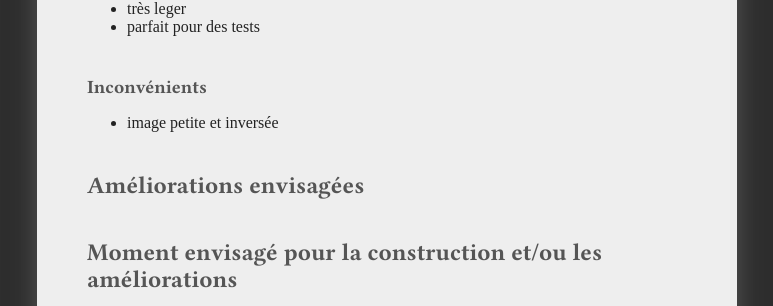
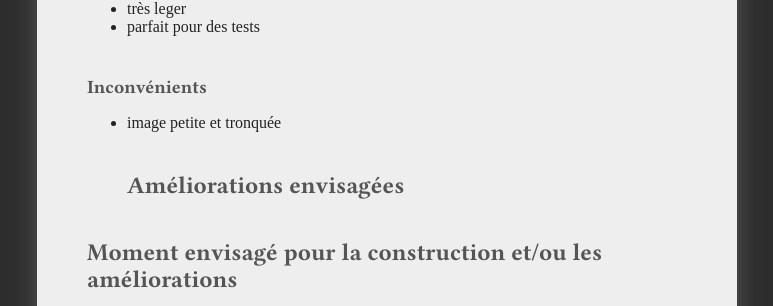
Before and after one commit to virginienokill/camera-obscura, a Jekyll site: the page built from contenu/prototypes/camera00.md, in a window 1280 px wide. Shown: the part 1897-2203 px from the top of the page, without its empty margins (253-1026 px from the left). Built offline with Jekyll 4.4.1, drawn with Linux system fonts in a browser that asks for light colours; nearby versions of some CDN libraries; some web fonts are replaced; our own code applies the rules of GitHub Pages for plain Markdown files; a script that is not in the unit is left out; the repository's description, which GitHub fills in, is left out.

Commit message:
Update camera00.md

```diff
--- a/contenu/prototypes/camera00.md
+++ b/contenu/prototypes/camera00.md
@@ -31,8 +31,7 @@
 - parfait pour des tests
 
 ### Inconvénients
-- image petite et inversée
-
+- image petite et tronquée
 ## Améliorations envisagées
 
 ## Moment envisagé pour la construction et/ou les améliorations
```
